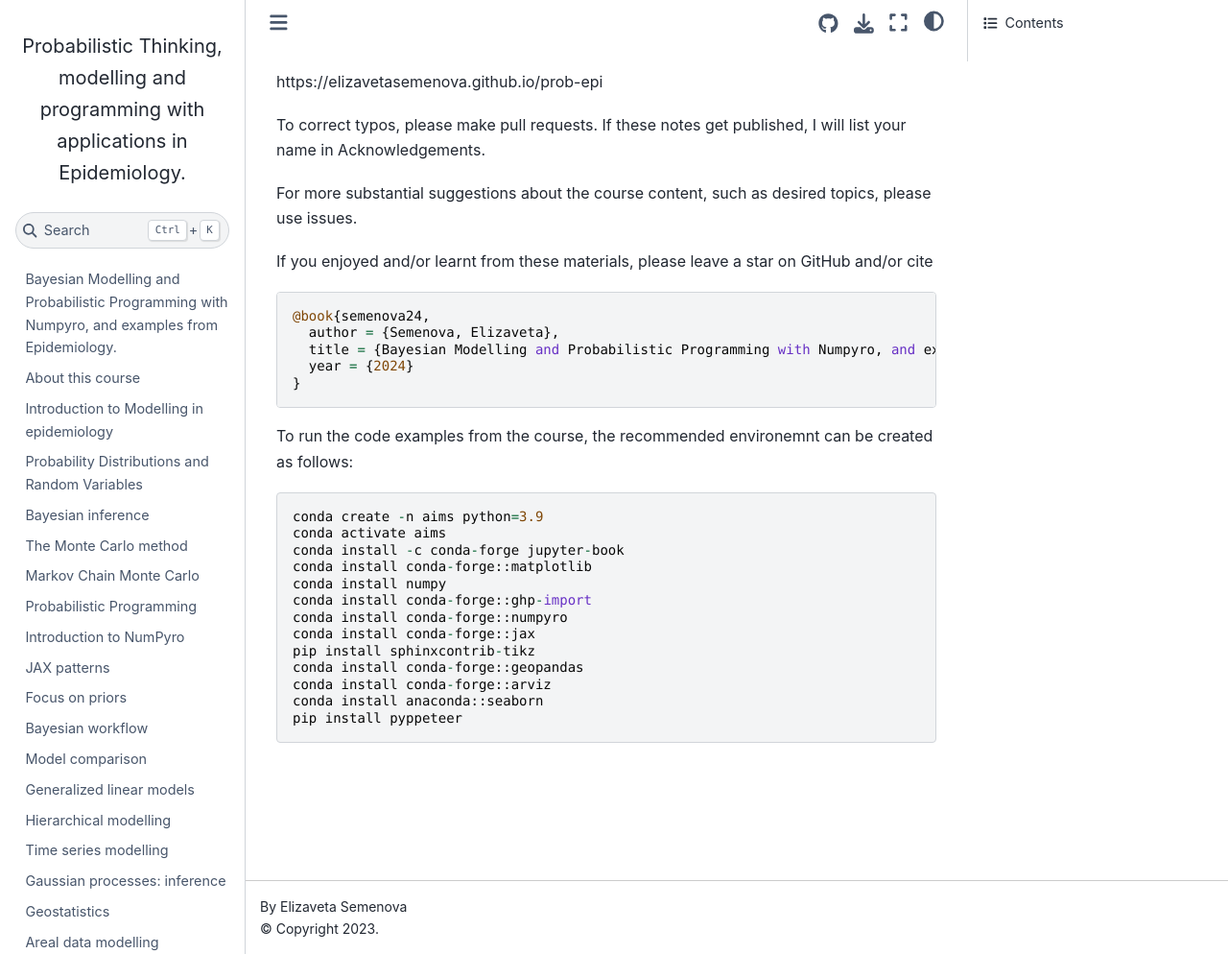
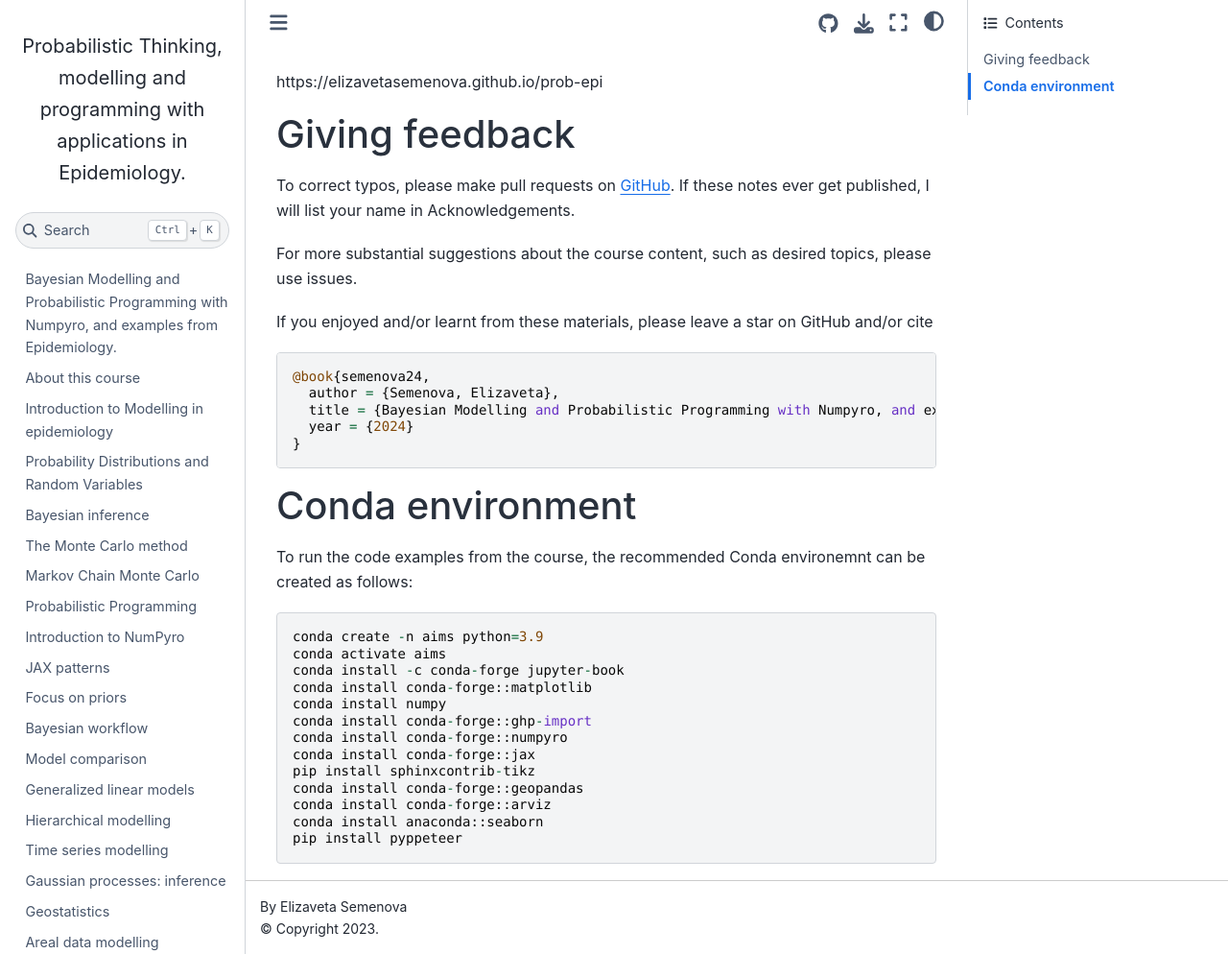
Before and after one commit to elizavetasemenova/prob-epi, a Jupyter Book: the page built from README.md, in a window 1280 px wide and 994 px high. Shown: the whole window at 96% size. Built offline with Jupyter Book 1.0.4 settings and Sphinx 7.4.7 and the Sphinx Book theme 1.1.4, drawn with Linux system fonts in a browser that asks for light colours; pages that are not in the unit, such as notebooks, are missing from menus.

Commit message:
structure intro and readme

````diff
--- a/README.md
+++ b/README.md
@@ -1,6 +1,8 @@
 https://elizavetasemenova.github.io/prob-epi
 
-To correct typos, please make pull requests. If these notes get published, I will list your name in Acknowledgements.
+## Giving feedback
+
+To correct typos, please make pull requests on [GitHub](https://github.com/elizavetasemenova/prob-epi). If these notes ever get published, I will list your name in Acknowledgements.
 
 For more substantial suggestions about the course content, such as desired topics, please use issues.
 
@@ -14,7 +16,9 @@ If you enjoyed and/or learnt from these materials, please leave a star on GitHub
 }
 ```
 
-To run the code examples from the course, the recommended environemnt can be created as follows:
+## Conda environment
+
+To run the code examples from the course, the recommended Conda environemnt can be created as follows:
 
 ```
 conda create -n aims python=3.9
````
Also changed, not shown: 01_intro.md (+8 -1 lines).
